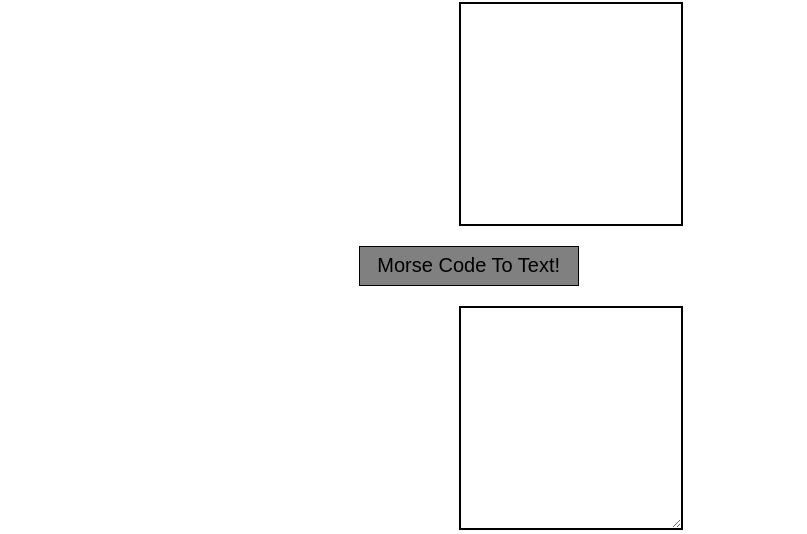
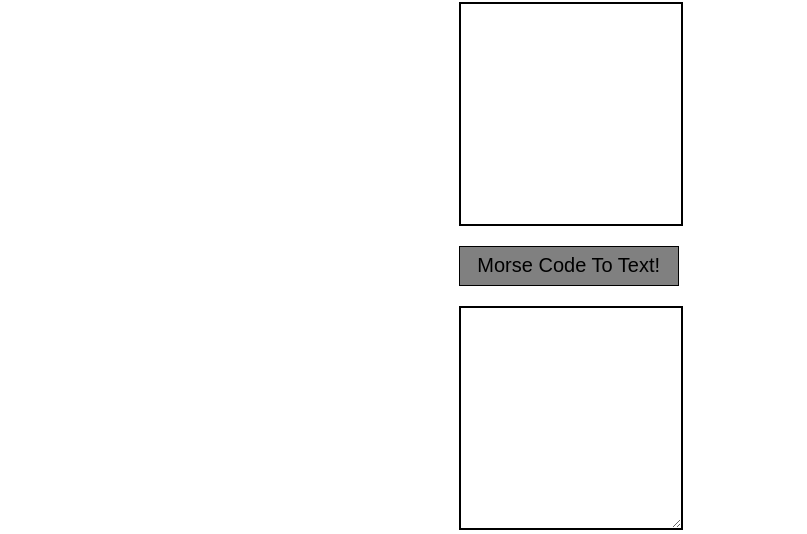
Before and after one commit to harshitasao/Morse-Code-Translator, a plain HTML site: page index.html in a window 1280 px wide. Shown: the part 698-1232 px from the top of the page, without its empty margins (296-1103 px from the left). Drawn offline with Linux system fonts and the light colour scheme.

Commit message:
Update index.css

```diff
--- a/index.css
+++ b/index.css
@@ -20,15 +20,10 @@ h1{
     text-align: center;
     background: gray;
     border: 1px solid black;
+    margin: 20px 20px 20px 120px;
     font-size: 20px;
     height: 40px;
     width: 220px;
-}
-#button1{
-    margin: 20px 20px 20px 120px;
-}
-#button2{
-    margin: 20px 20px 20px 20px;
 }
 #morseText{
     height:200px;
```
